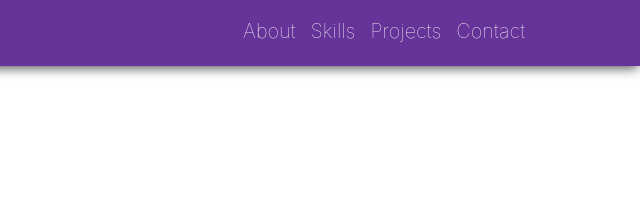
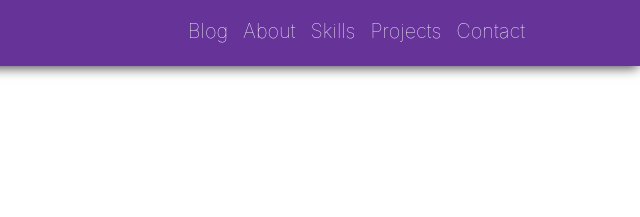
Before and after one commit to Kartikeyyadav7/Profile, a Gatsby site: page / in a window 1280 px wide. Shown: the top 217 px of the page, 640-1280 px from the left. Built offline with nearby package versions, Linux system fonts and the light colour scheme; Gatsby itself is replaced by a stand-in of ours.

Commit message:
blog link added

```diff
--- a/src/components/header.js
+++ b/src/components/header.js
@@ -20,6 +20,16 @@ const Header = ({ siteTitle }) => {
         </h3>
 
         <div className={state ? headerStyles.active : headerStyles.content}>
+          <h3>
+            <a
+              href="https://developersdomain.netlify.app"
+              target="_blank"
+              rel="noopener noreferrer"
+              className={headerStyles.about}
+            >
+              Blog
+            </a>
+          </h3>
           <h3>
             <a href="#about" className={headerStyles.about}>
               About
```
Also changed, not shown: public/index.html (+1 -1 lines).
